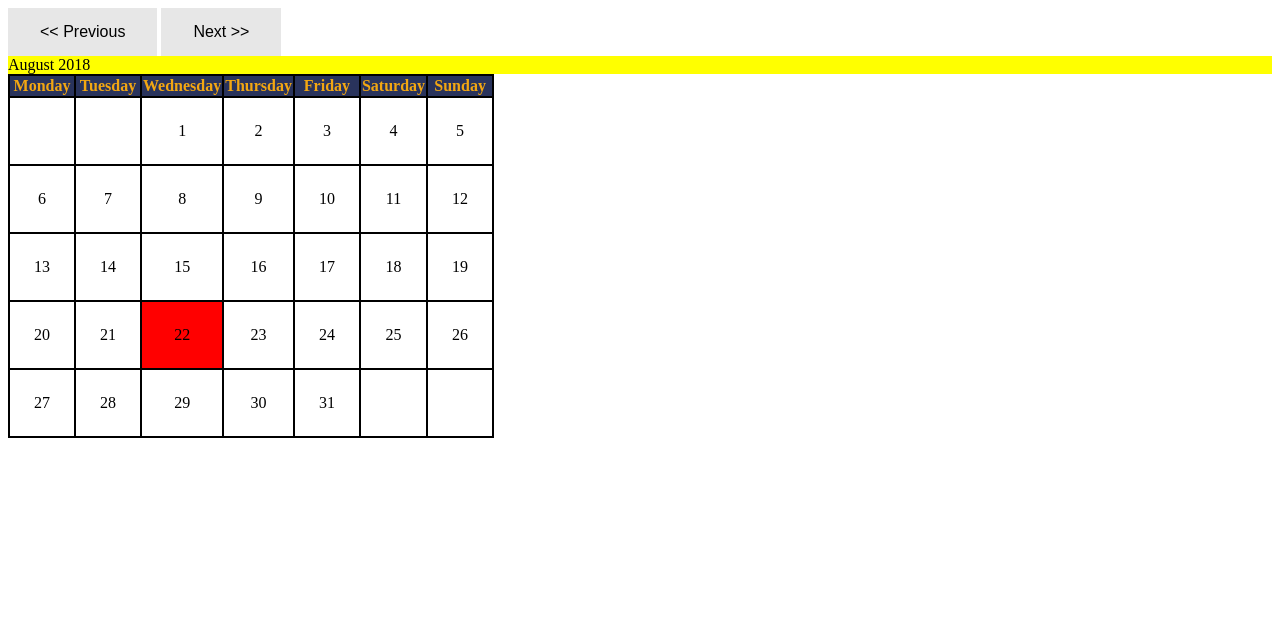
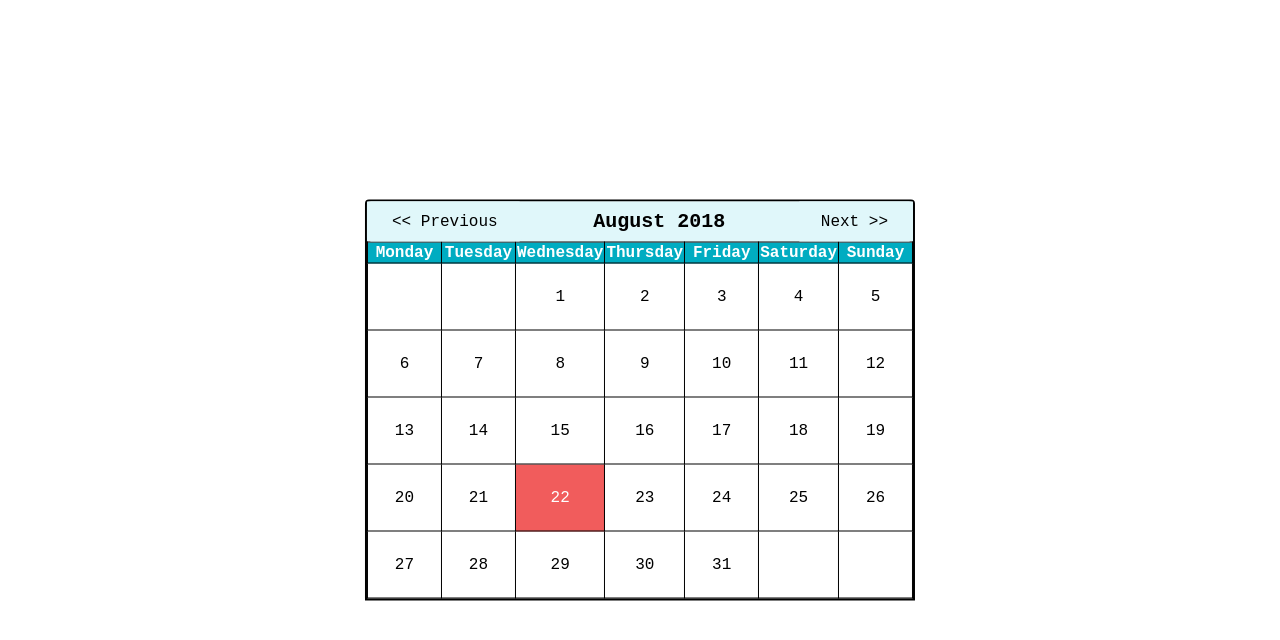
Before and after one commit to ElaMoscicka/Pet-projects, a plain HTML site: page CSS Calendar- Sunday shopping ban in Poland/index.html in a window 1280 px wide. Drawn offline with Linux system fonts and the light colour scheme.

Commit message:
Update style.css

```diff
--- a/CSS Calendar- Sunday shopping ban in Poland/style.css
+++ b/CSS Calendar- Sunday shopping ban in Poland/style.css
@@ -1,44 +1,73 @@
-h1 {
-  color: red;
+#content {
+  margin: 0;
+  position: absolute;
+  top: 50%;
+  left: 50%;
+  margin-right: -50%;
+  transform: translate(-50%, -50%);
+  border: 2px solid black;
+  border-top-left-radius: 4px;
+  border-top-right-radius: 4px;
+}
+
+table {
+  border-collapse: collapse;
 }
 
 .button-style {
-  background-color: #e7e7e7;
-  border: none;
+  font-family: "Inconsolata", monospace;
+  background-color: #e0f7fa;
+  border-radius: 4px;
   color: black;
-  padding: 15px 32px;
+  border: 1px solid #e0f7fa;
+  padding: 10px 24px;
   text-align: center;
-  text-decoration: none;
-  display: inline-block;
   font-size: 16px;
 }
+.button-style:hover {
+  background-color: #26c6da;
+  color: white;
+}
 
-.calendar {
-  width: 100px;
-  height: 90px;
-  background-color: white;
-  border: 2px solid black;
-  border-collapse: collapse;
+#previous {
+  float: left;
+  padding-top: 10px;
+}
+#next {
+  float: right;
+  padding-top: 10px;
+}
+
+.resultMonthAndYear {
+  font-family: "Inconsolata", monospace;
+  font-size: 20px;
+  font-weight: 700;
+  color: rgb(0, 0, 0);
+  text-align: center;
+  line-height: 40px;
+  background-color: #e0f7fa;
 }
 
 th {
-  border: 2px solid black;
-  background-color: #29335c;
-  color: #f3a712;
+  font-family: "Inconsolata", monospace;
+  border: 1px solid black;
+  background-color: #00acc1;
+  color: #ffffff;
 }
 
 td {
-  border: 2px solid black;
+  font-family: "Inconsolata", monospace;
+  border: 1px solid black;
   text-align: center;
   padding: 24px;
   width: 25px;
 }
 
 .currentDay {
-  background-color: red;
+  background-color: #F15C5C;
+  color: #fff;
 }
 
-.resultMonthAndYear {
-  /* style it*/
-  background: yellow;
+.currentDay:hover {
+  background-color: rgb(189, 105, 105);
 }
```
